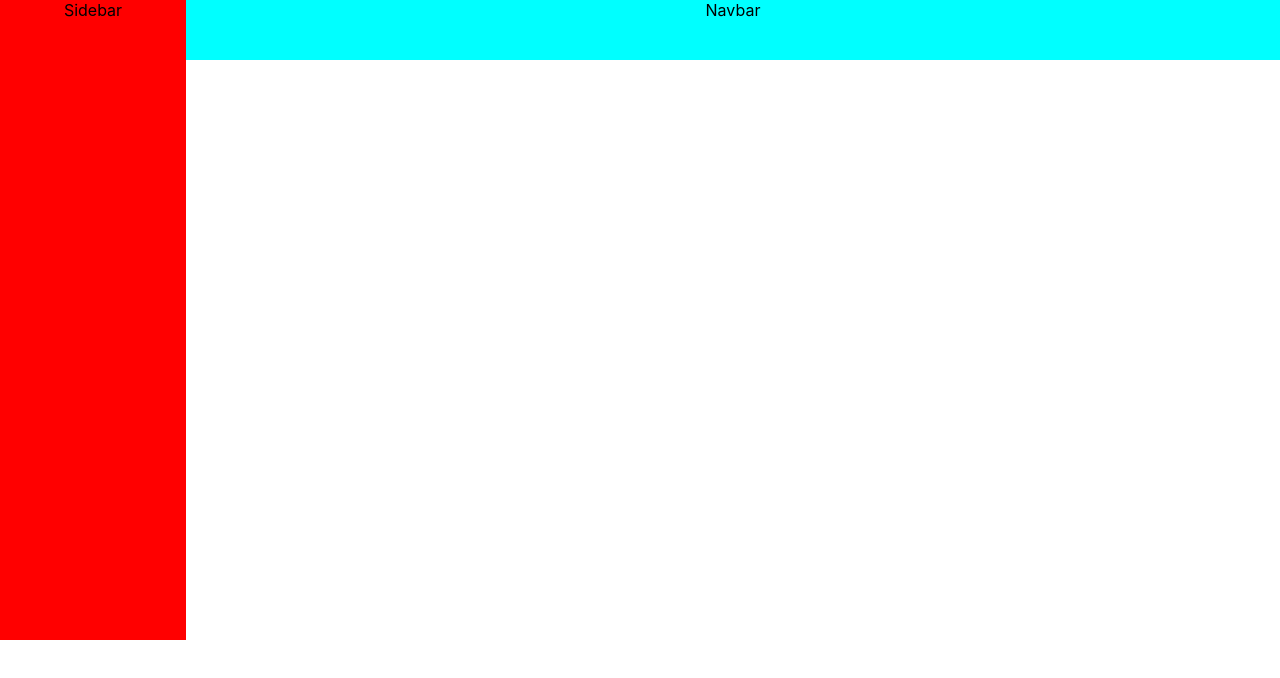
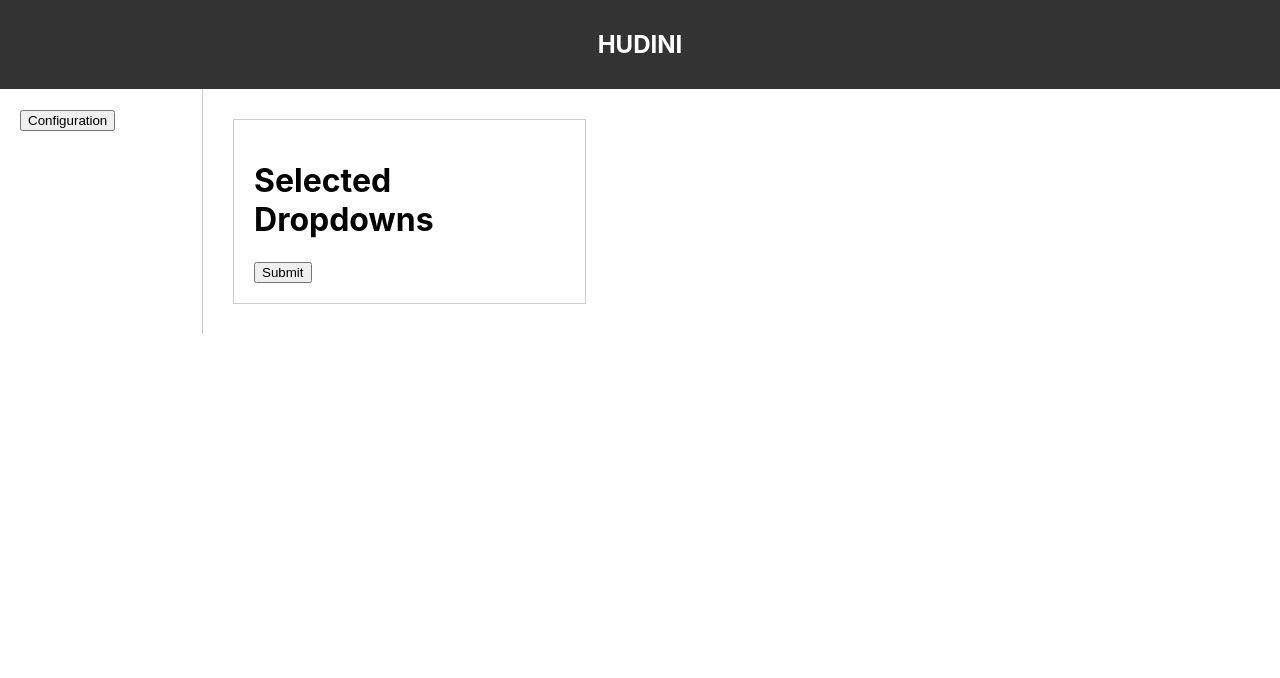
Before and after one commit to SudheermNair/Configure, a React (Create React App) app in the folder configdemo/: page / in a window 1280 px wide. Shown: the top 678 px of the page. Built offline with nearby package versions, Linux system fonts and the light colour scheme.

Commit message:
poc-initial dev

```diff
--- a/configdemo/src/App.css
+++ b/configdemo/src/App.css
@@ -1,41 +1,36 @@
 .App {
+  display: flex;
+  flex-direction: column;
+}
+
+.navbar {
+  background-color: #333;
+  color: white;
+  padding: 10px;
   text-align: center;
 }
-.information-container{
+
+.main-content {
   display: flex;
-  flex-direction: row;
-}
-.App-logo {
-  height: 40vmin;
-  pointer-events: none;
 }
 
-@media (prefers-reduced-motion: no-preference) {
-  .App-logo {
-    animation: App-logo-spin infinite 20s linear;
-  }
+.sidebar {
+  width: 200px;
+  padding: 20px;
+  border-right: 1px solid #ccc;
 }
 
-.App-header {
-  background-color: #282c34;
-  min-height: 100vh;
+.field-modules-container {
   display: flex;
-  flex-direction: column;
-  align-items: center;
-  justify-content: center;
-  font-size: calc(10px + 2vmin);
-  color: white;
+  justify-content: space-between;
+  width: 100%;
+  padding: 20px;
 }
 
-.App-link {
-  color: #61dafb;
+.field-modules,
+.field-selected {
+  padding: 20px;
+  border: 1px solid #ccc;
+  margin: 10px;
+  width: 30%;
 }
-
-@keyframes App-logo-spin {
-  from {
-    transform: rotate(0deg);
-  }
-  to {
-    transform: rotate(360deg);
-  }
-}
--- a/configdemo/src/App.js
+++ b/configdemo/src/App.js
@@ -1,17 +1,30 @@
-
-import './App.css';
-import Navbar from './components/Navbar/Navbar';
-import Sidebar from './components/Sidebar/Sidebar';
+import "./App.css";
+import Navbar from "./components/Navbar/Navbar";
+import Sidebar from "./components/Sidebar/Sidebar";
+import FieldModules from "./components/screens/fieldModules";
+import FieldSelected from "./components/screens/fieldSelected";
+import { useState } from "react";
 
 function App() {
+  const [activeComponent, setActiveComponent] = useState(null);
+  const [selectedDropdowns, setSelectedDropdowns] = useState([]);
+
+  const handleDropdownChange = (value) => {
+    setSelectedDropdowns((prev) => [...prev, value]);
+  };
+
   return (
     <div className="App">
-      <div className='information-container' >
-      <Sidebar/>
-      <Navbar/>
+      <Navbar />
+      <div className="main-content">
+        <Sidebar setActiveComponent={setActiveComponent} />
+        <div className="field-modules-container">
+          {activeComponent === "Configuration" && (
+            <FieldModules onDropdownChange={handleDropdownChange} />
+          )}
+          <FieldSelected selectedDropdowns={selectedDropdowns} />
+        </div>
       </div>
-
-
     </div>
   );
 }
--- a/configdemo/src/components/Navbar/Navbar.js
+++ b/configdemo/src/components/Navbar/Navbar.js
@@ -1,11 +1,11 @@
 import React from 'react';
-import './Navbar.scss';
 
-function Navbar() {
+const Navbar = () => {
   return (
-    <div className='Navbar'>Navbar</div>
+    <nav className='navbar'>
+      <h1>HUDINI</h1>
+    </nav>
+  );
+};
 
-  )
-}
-
-export default Navbar
+export default Navbar;
--- a/configdemo/src/components/Sidebar/Sidebar.js
+++ b/configdemo/src/components/Sidebar/Sidebar.js
@@ -1,11 +1,16 @@
 import React from 'react';
-import './Sidebar.scss';
 
-function Sidebar() {
+const Sidebar = ({ setActiveComponent }) => {
+  const handleConfigClick = () => {
+    setActiveComponent('Configuration');
+  };
+
   return (
-    <div className='Sidebar'>Sidebar</div>
+    <div className='sidebar'>
+      <button onClick={handleConfigClick}>Configuration</button>
+      {/* You can add more buttons here if needed */}
+    </div>
+  );
+};
 
-  )
-}
-
-export default Sidebar
+export default Sidebar;
--- /dev/null
+++ b/configdemo/src/components/screens/fieldModules.js
@@ -0,0 +1,57 @@
+import React, { useState } from 'react';
+
+const FieldModules = ({ onDropdownChange }) => {
+  const [hotel, setHotel] = useState('');
+  const [module, setModule] = useState('');
+  const [submodule, setSubmodule] = useState('');
+
+  const handleHotelChange = (event) => {
+    const value = event.target.value;
+    setHotel(value);
+    if (value) onDropdownChange(`Hotel: ${value}`);
+  };
+
+  const handleModuleChange = (event) => {
+    const value = event.target.value;
+    setModule(value);
+    if (value) onDropdownChange(`Module: ${value}`);
+  };
+
+  const handleSubmoduleChange = (event) => {
+    const value = event.target.value;
+    setSubmodule(value);
+    if (value) onDropdownChange(`Submodule: ${value}`);
+  };
+
+  return (
+    <div className='field-modules'>
+      <h1>Configuration</h1>
+      <div>
+        <label>Hotel:</label>
+        <select value={hotel} onChange={handleHotelChange}>
+          <option value=''>Select Hotel</option>
+          <option value='Hotel 1'>Hotel 1</option>
+          <option value='Hotel 2'>Hotel 2</option>
+        </select>
+      </div>
+      <div>
+        <label>Modules:</label>
+        <select value={module} onChange={handleModuleChange}>
+          <option value=''>Select Module</option>
+          <option value='Module 1'>Module 1</option>
+          <option value='Module 2'>Module 2</option>
+        </select>
+      </div>
+      <div>
+        <label>Submodules:</label>
+        <select value={submodule} onChange={handleSubmoduleChange}>
+          <option value=''>Select Submodule</option>
+          <option value='Submodule 1'>Submodule 1</option>
+          <option value='Submodule 2'>Submodule 2</option>
+        </select>
+      </div>
+    </div>
+  );
+};
+
+export default FieldModules;
--- /dev/null
+++ b/configdemo/src/components/screens/fieldSelected.js
@@ -0,0 +1,17 @@
+import React from 'react';
+
+const FieldSelected = ({ selectedDropdowns }) => {
+  return (
+    <div className='field-selected'>
+      <h1>Selected Dropdowns</h1>
+      <ul>
+        {selectedDropdowns.map((item, index) => (
+          <li key={index}>{item}</li>
+        ))}
+      </ul>
+      <button onClick={() => alert('Submitted!')}>Submit</button>
+    </div>
+  );
+};
+
+export default FieldSelected;
```
Also changed, not shown: configdemo/src/components/screens/fieldModules.tsx (deleted), configdemo/src/components/screens/fieldSelected.tsx (deleted), configdemo/src/components/screens/navbar.tsx (deleted), 1 other file (tests, documents, lock files or other folders).
